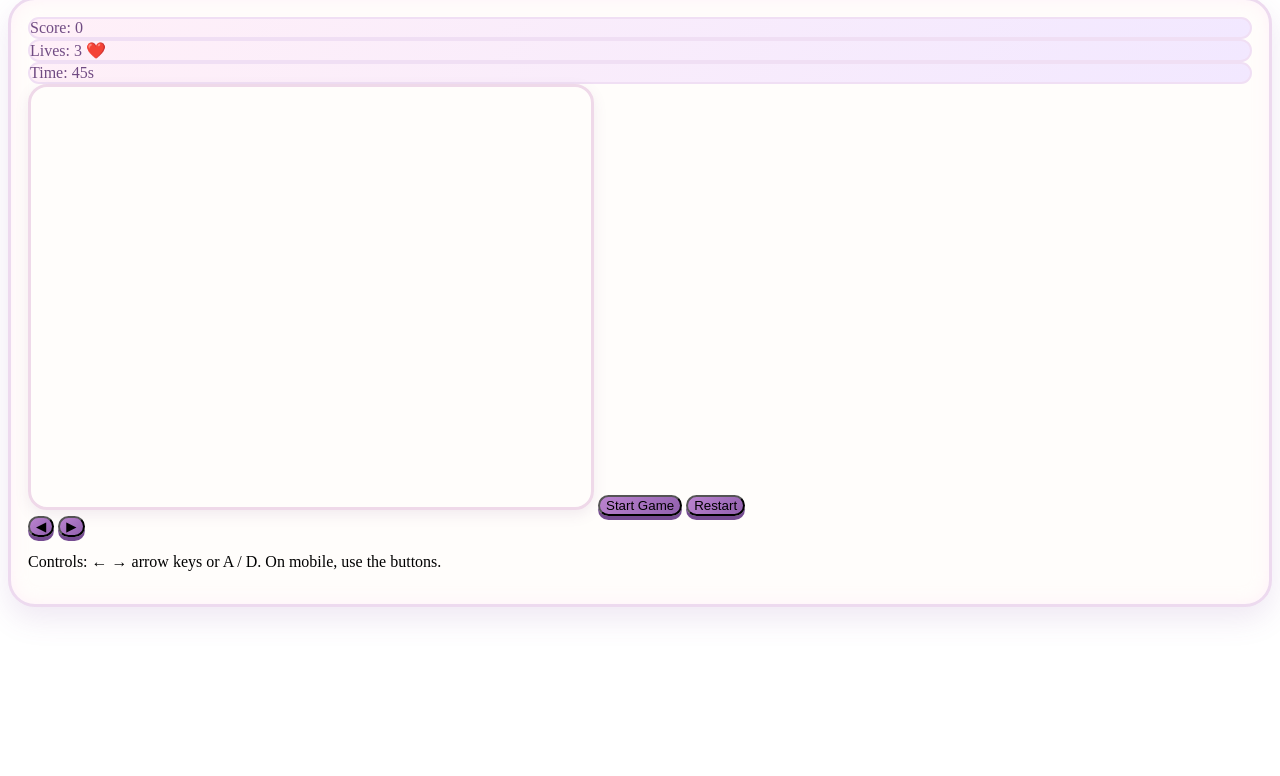
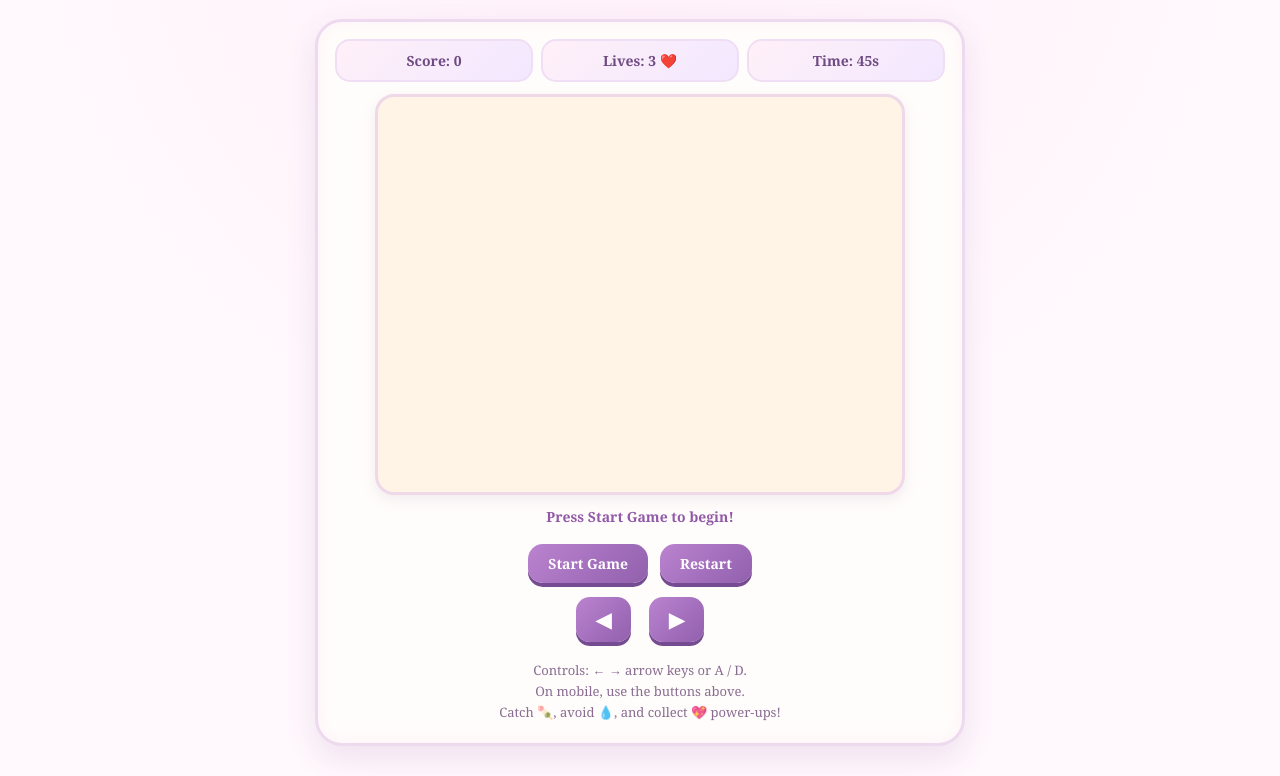
Before and after one commit to zeeennnii/mochi-delivery, a plain HTML site: page index.html in a window 1280 px wide. Shown: the part 118-894 px from the top of the page. Before the commit the page ends 800 px from the top, so only its background shows below. Drawn offline with Linux system fonts and the light colour scheme.

Commit message:
Update index.html

```diff
--- a/index.html
+++ b/index.html
@@ -7,21 +7,192 @@
 
     <title>Mochi Delivery</title>
 
-    <!-- CSS -->
-    <link rel="stylesheet" href="style.css">
+    <style>
+        * {
+            box-sizing: border-box;
+        }
+
+        body {
+            margin: 0;
+            min-height: 100vh;
+            padding: 30px 16px;
+            display: flex;
+            justify-content: center;
+            align-items: center;
+            background:
+                radial-gradient(circle at top, #fff0fa, transparent 55%),
+                #fff8fc;
+            font-family: Georgia, serif;
+            color: #704b83;
+        }
+
+        .page {
+            width: 100%;
+            max-width: 650px;
+            margin: auto;
+            text-align: center;
+        }
+
+        h1 {
+            margin: 0 0 8px;
+            color: #9259a8;
+            font-size: clamp(30px, 6vw, 42px);
+            text-shadow: 2px 3px 0 #f4d9ee;
+            letter-spacing: 1.5px;
+        }
+
+        .subtitle {
+            margin: 0 0 22px;
+            color: #896c91;
+            font-size: 15px;
+        }
+
+        .panel {
+            width: 100%;
+            background: #fffdfb;
+            border: 3px solid #eddaef;
+            border-radius: 27px;
+            padding: 17px;
+            box-shadow:
+                0 12px 30px rgba(133, 81, 160, 0.13),
+                inset 0 0 15px rgba(255, 231, 247, 0.5);
+        }
+
+        .stats {
+            display: grid;
+            grid-template-columns: repeat(3, 1fr);
+            gap: 8px;
+            margin-bottom: 12px;
+        }
+
+        .stat {
+            padding: 10px 5px;
+            background: linear-gradient(135deg, #fff0f8, #f2e8ff);
+            border: 2px solid #f0dff4;
+            border-radius: 15px;
+            color: #704b83;
+            font-size: 14px;
+            font-weight: bold;
+        }
+
+        .game-area {
+            position: relative;
+            width: 100%;
+            max-width: 530px;
+            margin: 0 auto;
+        }
+
+        canvas {
+            display: block;
+            width: 100%;
+            height: auto;
+            border: 3px solid #efd9e9;
+            border-radius: 19px;
+            box-shadow: 0 5px 14px rgba(125, 83, 139, 0.10);
+            background: #fff4e6;
+        }
+
+        .message {
+            min-height: 25px;
+            margin: 12px 0 5px;
+            color: #9259a8;
+            font-weight: bold;
+            font-size: 14px;
+        }
+
+        .buttons {
+            display: flex;
+            justify-content: center;
+            align-items: center;
+            gap: 12px;
+            flex-wrap: wrap;
+            margin-top: 12px;
+        }
+
+        button {
+            border: none;
+            padding: 10px 20px;
+            color: white;
+            font-family: inherit;
+            font-weight: bold;
+            font-size: 14px;
+            background: linear-gradient(135deg, #bb83d0, #9160ad);
+            border-radius: 15px;
+            box-shadow: 0 4px 0 #754b91;
+            cursor: pointer;
+            transition: 0.2s;
+        }
+
+        button:hover {
+            background: linear-gradient(135deg, #d09ce0, #a875c1);
+            transform: translateY(-2px);
+        }
+
+        button:active {
+            transform: translateY(2px);
+            box-shadow: 0 2px 0 #754b91;
+        }
+
+        .mobile-controls {
+            display: flex;
+            justify-content: center;
+            gap: 18px;
+            margin-top: 14px;
+        }
+
+        .mobile-controls button {
+            width: 55px;
+            height: 45px;
+            padding: 5px;
+            font-size: 20px;
+            border-radius: 14px;
+            touch-action: none;
+        }
+
+        .instructions {
+            margin: 18px 0 3px;
+            color: #896c91;
+            font-size: 13px;
+            line-height: 1.6;
+        }
+
+        @media (max-width: 480px) {
+            body {
+                padding: 18px 10px;
+            }
+
+            .panel {
+                padding: 11px;
+                border-radius: 20px;
+            }
+
+            .stat {
+                font-size: 12px;
+            }
+
+            .subtitle {
+                font-size: 13px;
+            }
+        }
+    </style>
+
+    <script src="script.js" defer></script>
 </head>
+
 <body>
 
-    <main class="wrap">
+    <main class="page">
 
         <h1>🍡 Mochi Delivery</h1>
-        <p class="sub">
+
+        <p class="subtitle">
             Catch the mochi. Dodge the puddles. Make every delivery count!
         </p>
 
         <section class="panel">
 
             <div class="stats">
+
                 <div class="stat">
                     Score: <span id="score">0</span>
                 </div>
@@ -31,36 +202,38 @@
                 </div>
 
                 <div class="stat">
-                    Time: <span id="time">45</span>s
+                    Time: <span id="timer">45</span>s
                 </div>
+
             </div>
 
-            <canvas
-                id="game"
-                width="560"
-                height="420"
-                aria-label="Mochi Delivery game area">
-            </canvas>
-
-            <button id="start">Start Game</button>
-            <button id="restart">Restart</button>
-
-            <div class="touch">
-                <button id="left" aria-label="Move left">◀</button>
-                <button id="right" aria-label="Move right">▶</button>
+            <div class="game-area">
+                <canvas id="gameCanvas" width="530" height="400"></canvas>
             </div>
 
-            <p class="controls">
-                Controls: ← → arrow keys or A / D.
-                On mobile, use the buttons.
+            <div class="message" id="message">
+                Press Start Game to begin!
+            </div>
+
+            <div class="buttons">
+                <button id="startBtn">Start Game</button>
+                <button id="restartBtn">Restart</button>
+            </div>
+
+            <div class="mobile-controls">
+                <button id="leftBtn" aria-label="Move left">◀</button>
+                <button id="rightBtn" aria-label="Move right">▶</button>
+            </div>
+
+            <p class="instructions">
+                Controls: ← → arrow keys or A / D.<br>
+                On mobile, use the buttons above.<br>
+                Catch 🍡, avoid 💧, and collect 💖 power-ups!
             </p>
 
         </section>
 
     </main>
 
-    <!-- JavaScript -->
-    <script src="script.js" defer></script>
-
 </body>
 </html>
```
